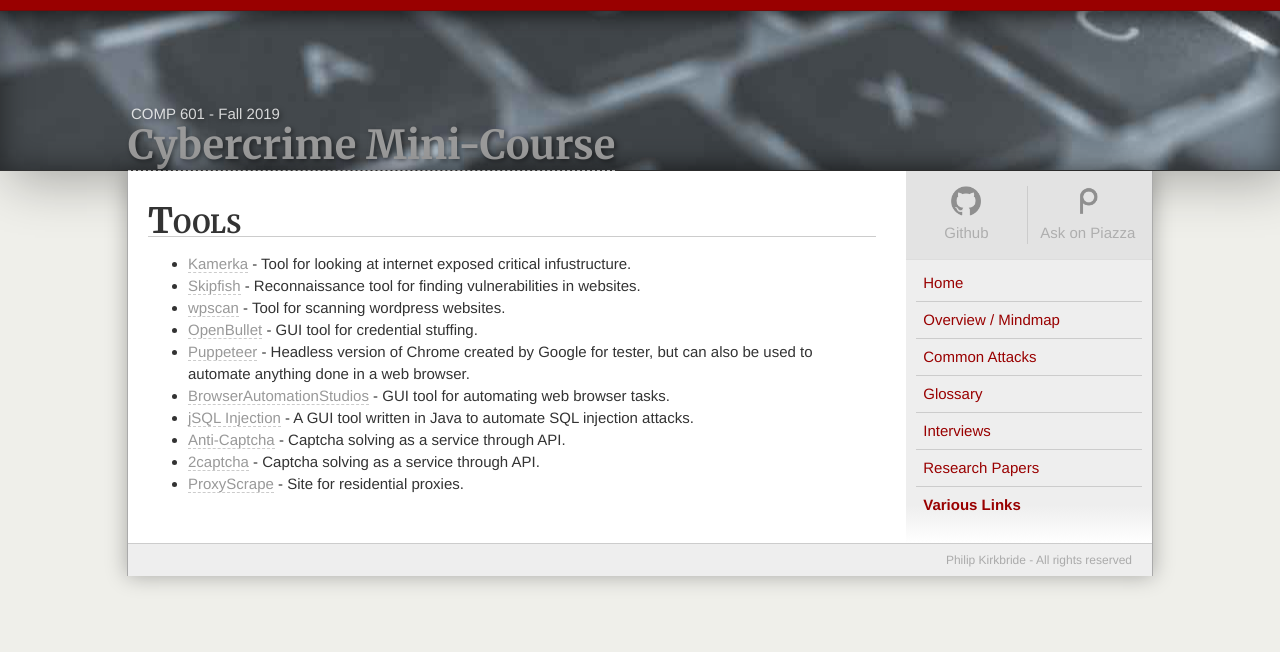
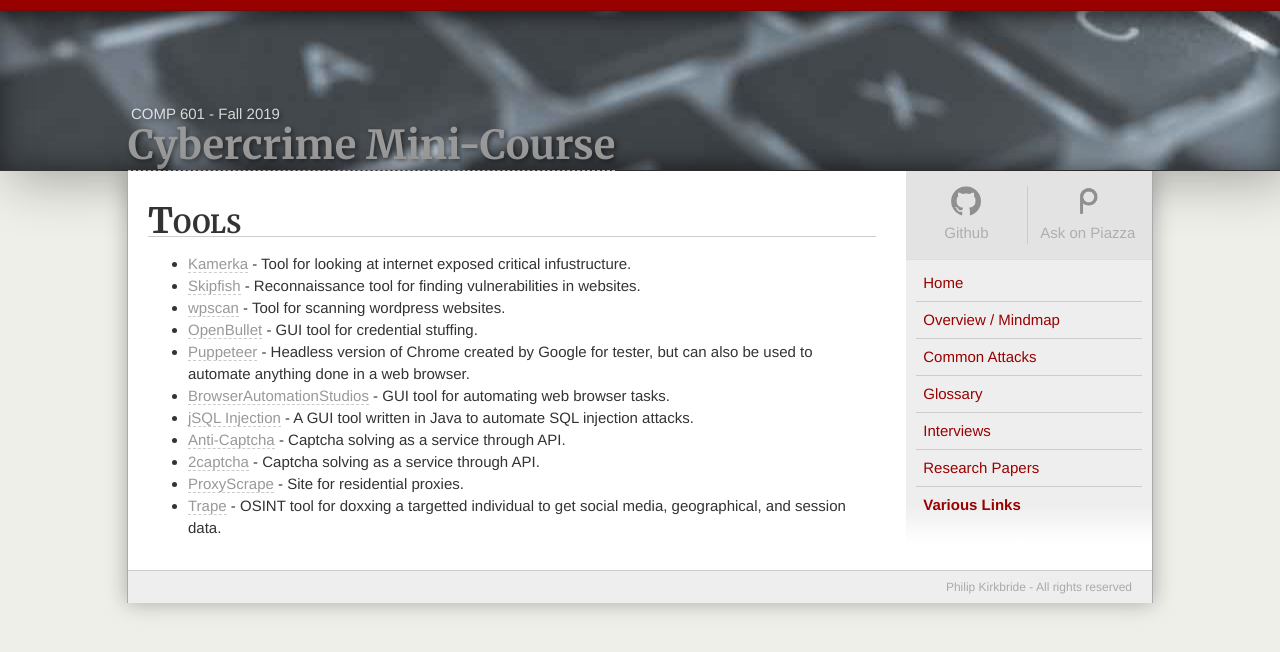
Before and after one commit to kirkins/Cyber-Crime-Micro-Course, a Jekyll site: the page built from links.md, in a window 1280 px wide. Shown: the top 652 px of the page. Built offline with Jekyll 4.4.1, drawn with Linux system fonts in a browser that asks for light colours; nearby versions of some CDN libraries; some web fonts are replaced; Markdown is read by kramdown in place of the engine named in the settings.

Commit message:
add Trape to tools

```diff
--- a/links.md
+++ b/links.md
@@ -16,3 +16,4 @@ nav: links
 - [Anti-Captcha](https://anti-captcha.com/) - Captcha solving as a service through API.
 - [2captcha](https://2captcha.com/) - Captcha solving as a service through API.
 - [ProxyScrape](https://proxyscrape.com/) - Site for residential proxies.
+- [Trape](https://github.com/jofpin/trape) - OSINT tool for doxxing a targetted individual to get social media, geographical, and session data.
```
